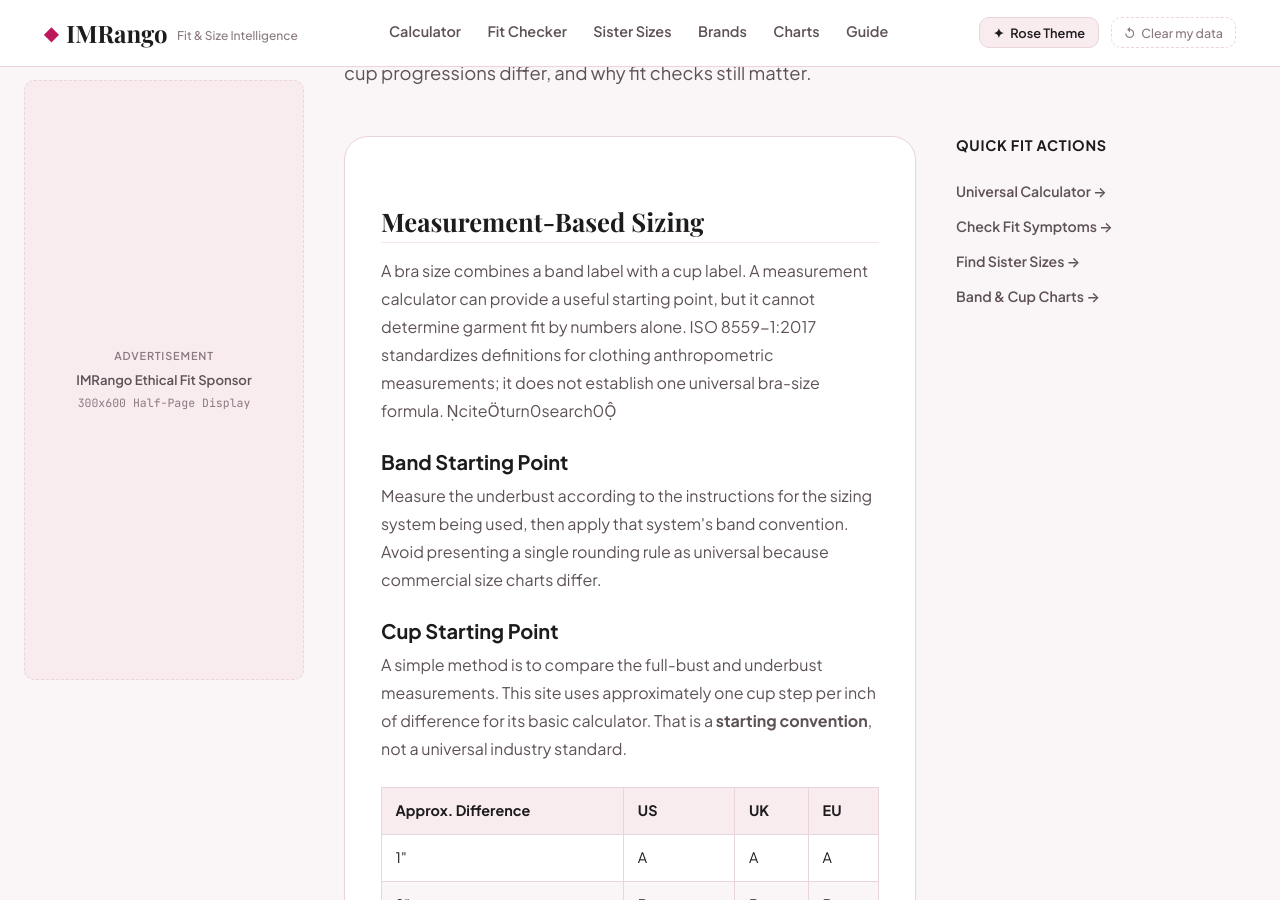
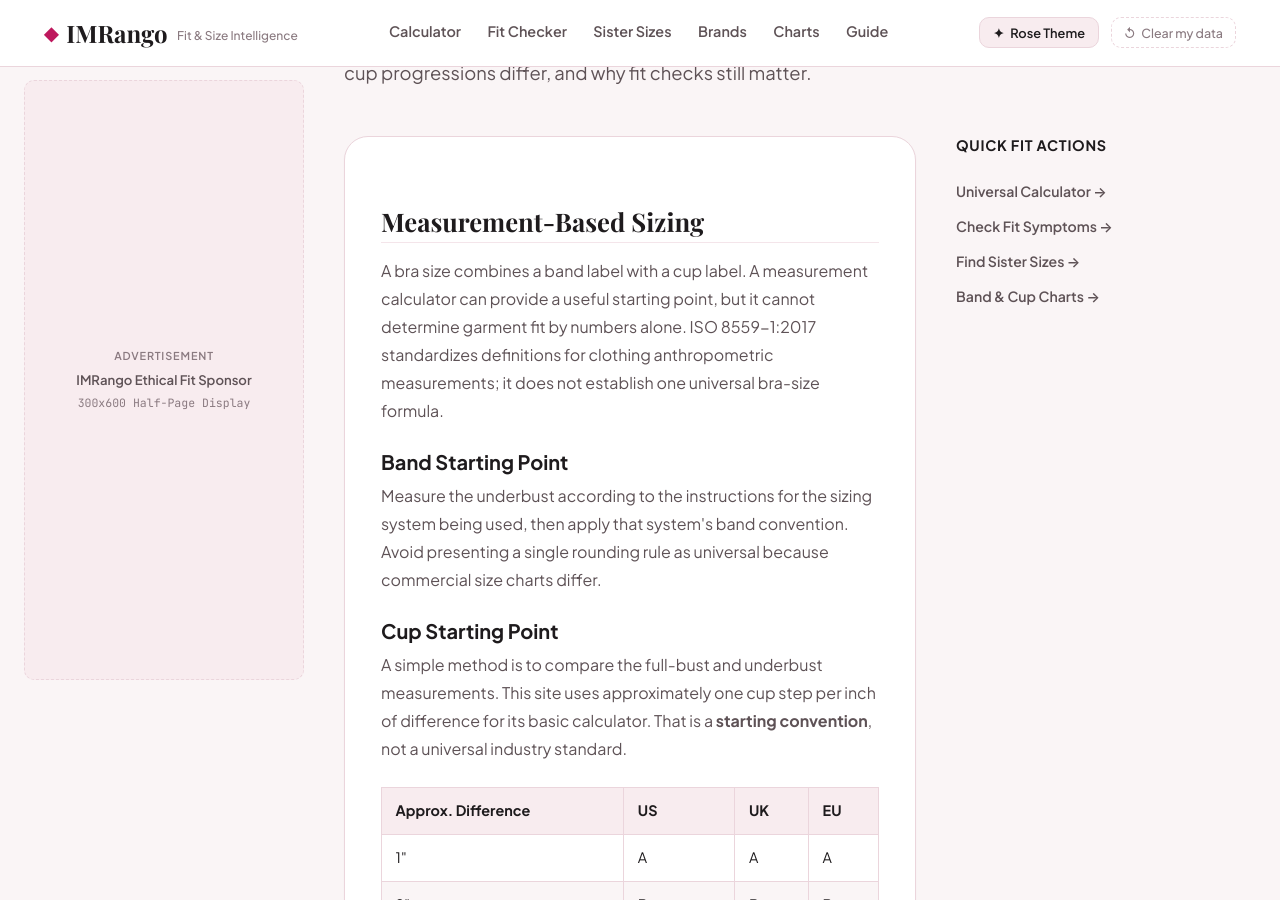
Before and after one commit to sharpedge74-cmyk/Bra-Size-Pro, a Jekyll site: the page built from how-bra-sizes-are-determined.html, in a window 1280 px wide and 900 px high, scrolled down 420 px. Built offline with Jekyll 4.4.1, drawn with Linux system fonts in a browser that asks for light colours; some web fonts are replaced.

Commit message:
Remove internal citation markers from published content

```diff
--- a/how-bra-sizes-are-determined.html
+++ b/how-bra-sizes-are-determined.html
@@ -26,7 +26,7 @@ faq:
 ---
 
 <h2>Measurement-Based Sizing</h2>
-<p>A bra size combines a band label with a cup label. A measurement calculator can provide a useful starting point, but it cannot determine garment fit by numbers alone. ISO 8559-1:2017 standardizes definitions for clothing anthropometric measurements; it does not establish one universal bra-size formula. citeturn0search0</p>
+<p>A bra size combines a band label with a cup label. A measurement calculator can provide a useful starting point, but it cannot determine garment fit by numbers alone. ISO 8559-1:2017 standardizes definitions for clothing anthropometric measurements; it does not establish one universal bra-size formula.</p>
 
 <h3>Band Starting Point</h3>
 <p>Measure the underbust according to the instructions for the sizing system being used, then apply that system's band convention. Avoid presenting a single rounding rule as universal because commercial size charts differ.</p>
```
